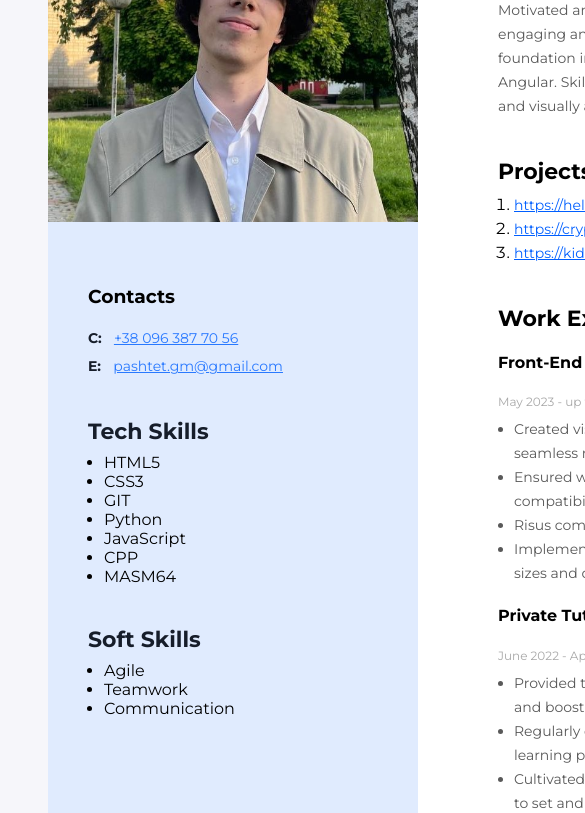
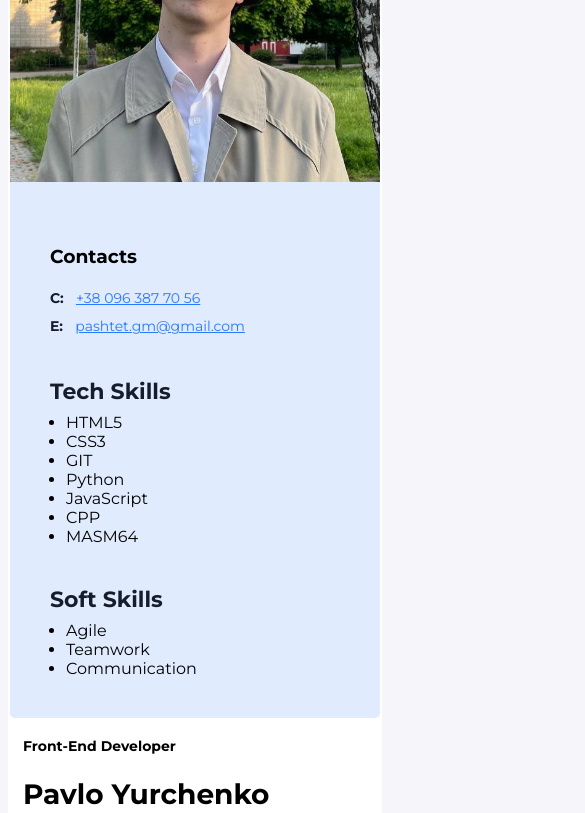
Before and after one commit to psht13/my-test-resume, a plain HTML site: page index.html in a window 390 px wide. Shown: the part 236-1049 px from the top of the page, 585 px wide, since content can reach past the window. Drawn offline with Linux system fonts and the light colour scheme.

Commit message:
Update styles.css

```diff
--- a/css/styles.css
+++ b/css/styles.css
@@ -2,35 +2,54 @@ body {
   background: #f6f6fa;
   padding: 40px 40px 40px 40px;
   font-family: "Montserrat", sans-serif;
+  font-size-adjust: 100%;
 }
 ul,
 ol {
   margin-top: 0;
   margin-bottom: 0;
 }
-
+/* Стилі для контейнера .wrapper */
 .wrapper {
-  background: #ffffff;
+  background: white;
   display: flex;
-  flex-direction: row-reverse;
-  justify-content: center;
-  width: 1280px;
+  flex-direction: row-reverse; /* Розміщення блоків в ряд */
+  justify-content: center; /* Горизонтальне вирівнювання по центру */
+  align-items: flex-start; /* Вертикальне вирівнювання зверху */
+  padding-left: 20px; /* Додайте відступи для кращого вигляду на різних екранах */
+  box-sizing: border-box;
+  padding-right: 20px;
+  padding-top: 0;
+  padding-bottom: 0;
+  max-width: 1280px;
   margin: 0 auto;
+  border-radius: 5px;
 }
 
-/* Main content */
-.main_content {
-  padding: 88px 80px 40px 80px;
+.img {
   box-sizing: border-box;
+  width: 100%;
 }
 
-/* Sidebar */
+/* Стилі для блоку .main_content */
+.main_content {
+  flex: 2; /* Займає дві третини доступної ширини */
+  max-width: 800px; /* Обмежте максимальну ширину, щоб уникнути надмірного розширення на великих екранах */
+  margin-top: 60px;
+  margin-left: 60px;
+}
+
+/* Стилі для блоку .aside (сайдбар) */
 .aside {
-  background: #e0ebfe;
+  flex: 1;
+  max-width: 370px;
+  background-color: #e0ebfe;
+  box-sizing: border-box;
+  border-radius: 5px;
   padding-top: 40px;
-  padding-top: 40px;
-  box-sizing: border-box;
-  width: 370px;
+  min-height: 1366px;
+  max-height: 1000000px;
+
 }
 
 .sidebar_content {
@@ -257,6 +276,35 @@ ol {
   line-height: normal;
 }
 
-.education_splitter{
+.education_splitter {
   color: #000;
 }
+
+
+/* Медіа-запит для екранів менше 900px */
+@media screen and (max-width: 920px) {
+  .wrapper {
+    flex-direction: column-reverse; /* Розміщення блоків в стовпчик на малих екранах */
+    align-items: center; /* Вирівнює центрально по горизонталі на малих екранах */
+    padding: 0;
+    margin: 0;
+  }
+
+  .main_content {
+    margin-right: 15px;
+    margin-top: 20px;
+    margin-left: 15px;
+  }
+  .aside {
+    max-width: 100%; /* Максимальна ширина на малих екранах */
+    min-height: 10%;
+  }
+
+  body {
+    padding: 0;
+  }
+
+  .my_name {
+    font-size: 28px;
+  }
+}
```
